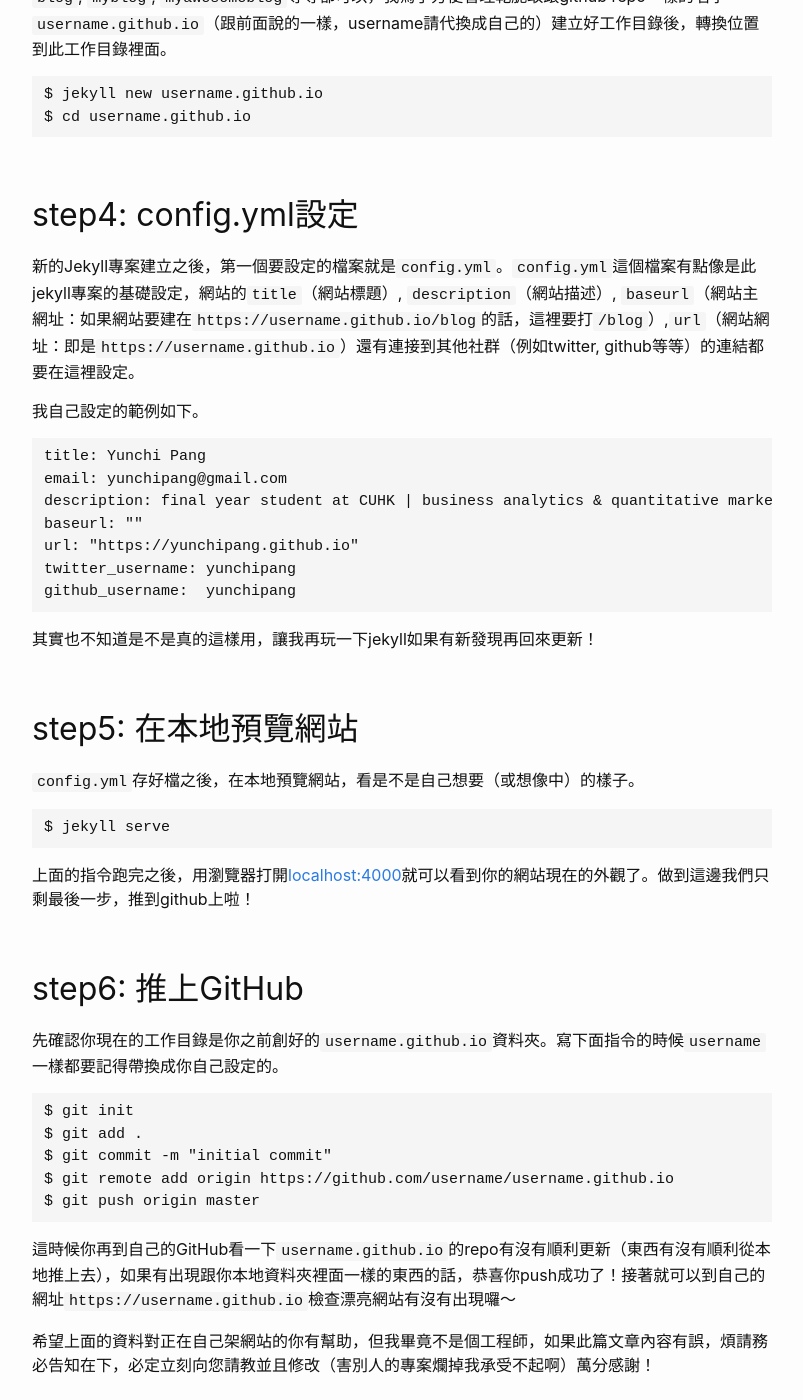
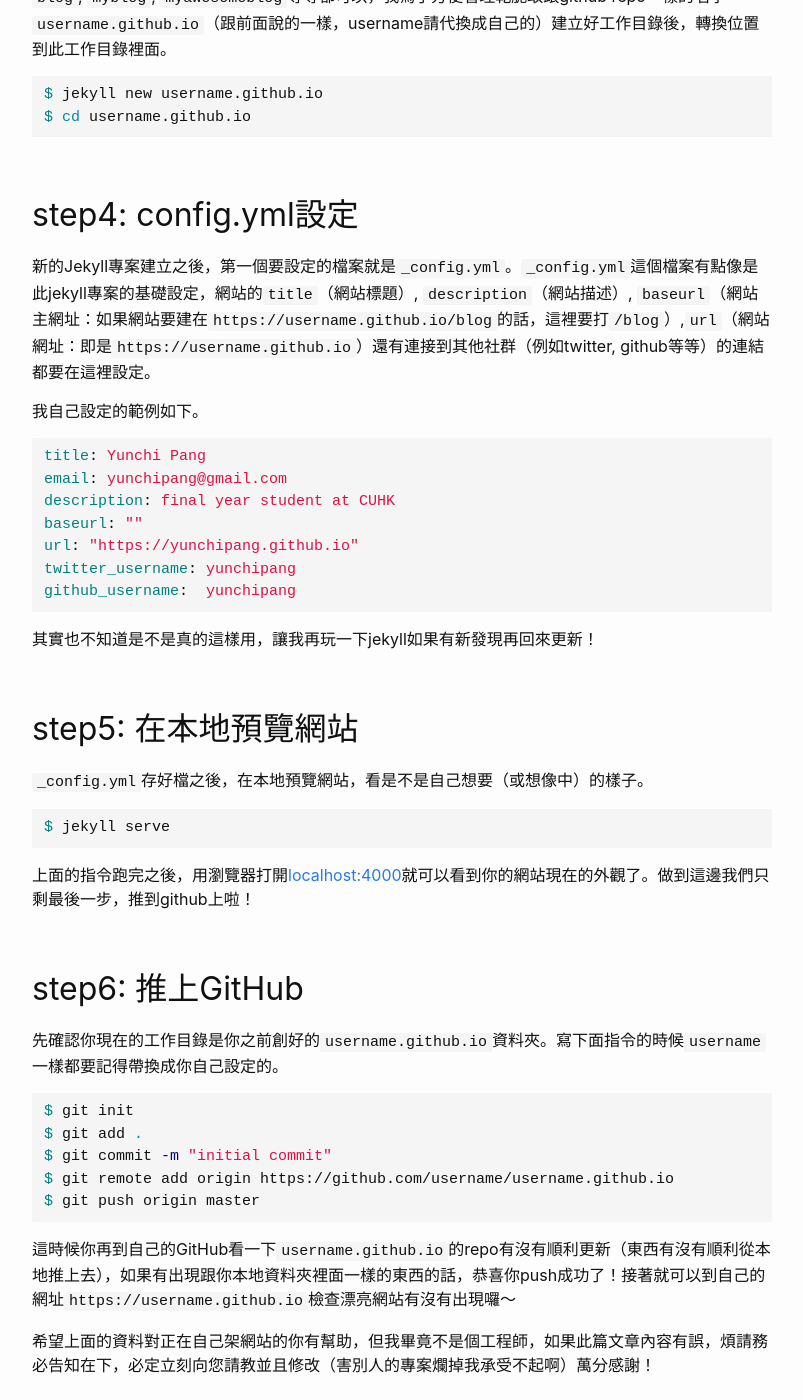
Before and after one commit to yunchipang/yunchipang.github.io, a Jekyll site: the page built from _posts/2020-07-21-setting-up-a-ghpages-site-with-jekyll.md, in a window 1280 px wide and 1400 px high, scrolled down 1805 px. Shown: the whole window, without its empty margins (238-1041 px from the left). Built offline with Jekyll 4.4.1, drawn with Linux system fonts in a browser that asks for light colours; some of the changed text lies outside the part shown.

Commit message:
add 2020-07-24-adding-tags-and-related-posts.md

````diff
--- a/_posts/2020-07-21-setting-up-a-ghpages-site-with-jekyll.md
+++ b/_posts/2020-07-21-setting-up-a-ghpages-site-with-jekyll.md
@@ -29,46 +29,55 @@
 ## step2: 安裝GitHub Pages Gem
 GitHub Pages Gem是用來安裝在本機中用來啟用Jekyll的套件。打開terminal，用以下指令安裝，安裝完畢可以看一下版本訊息。
 
-	$ gem install github-pages
-	$ github-pages --version
+```zsh
+$ gem install github-pages
+$ github-pages --version
+```
 
 如果沒有辦法安裝的話，可能是因為尚未安裝Ruby（前面有提到Jekyll是用Ruby跑的）所以請先安裝Ruby，如果你是Mac系統可以透過homebrew安裝。
 
-    $ brew install ruby
-    $ ruby --version
+```zsh
+$ brew install ruby
+$ ruby --version
+```
 
 <br/>
 
 ## step3: 在本地建立一個新的Jekyll專案
 轉換工作目錄到你要存放此專案的資料夾，建立一個新的jekyll site。這個資料夾可以自由取名，例如`blog`, `myblog`, `myawesomeblog`等等都可以，我為了方便管理乾脆取跟github repo一樣的名字`username.github.io`（跟前面說的一樣，username請代換成自己的）建立好工作目錄後，轉換位置到此工作目錄裡面。
 
-	$ jekyll new username.github.io
-	$ cd username.github.io
-
+```zsh
+$ jekyll new username.github.io
+$ cd username.github.io
+```
 
 <br/>
 
 ## step4: config.yml設定
-新的Jekyll專案建立之後，第一個要設定的檔案就是`config.yml`。`config.yml`這個檔案有點像是此jekyll專案的基礎設定，網站的`title`（網站標題）, `description`（網站描述）, `baseurl`（網站主網址：如果網站要建在`https://username.github.io/blog`的話，這裡要打`/blog`）,`url`（網站網址：即是`https://username.github.io`）還有連接到其他社群（例如twitter, github等等）的連結都要在這裡設定。
+新的Jekyll專案建立之後，第一個要設定的檔案就是`_config.yml`。`_config.yml`這個檔案有點像是此jekyll專案的基礎設定，網站的`title`（網站標題）, `description`（網站描述）, `baseurl`（網站主網址：如果網站要建在`https://username.github.io/blog`的話，這裡要打`/blog`）,`url`（網站網址：即是`https://username.github.io`）還有連接到其他社群（例如twitter, github等等）的連結都要在這裡設定。
 
 我自己設定的範例如下。
 
-	title: Yunchi Pang
-	email: yunchipang@gmail.com
-	description: final year student at CUHK | business analytics & quantitative marketing
-	baseurl: ""
-	url: "https://yunchipang.github.io"
-	twitter_username: yunchipang
-	github_username:  yunchipang
+```yaml
+title: Yunchi Pang
+email: yunchipang@gmail.com
+description: final year student at CUHK
+baseurl: ""
+url: "https://yunchipang.github.io"
+twitter_username: yunchipang
+github_username:  yunchipang
+```
 
 其實也不知道是不是真的這樣用，讓我再玩一下jekyll如果有新發現再回來更新！
 
 <br/>
 
 ## step5: 在本地預覽網站
-`config.yml`存好檔之後，在本地預覽網站，看是不是自己想要（或想像中）的樣子。
+`_config.yml`存好檔之後，在本地預覽網站，看是不是自己想要（或想像中）的樣子。
 
-	$ jekyll serve
+```zsh
+$ jekyll serve
+```
 
 上面的指令跑完之後，用瀏覽器打開[localhost:4000](https://localhost:4000)就可以看到你的網站現在的外觀了。做到這邊我們只剩最後一步，推到github上啦！
 
@@ -77,11 +86,13 @@
 ## step6: 推上GitHub
 先確認你現在的工作目錄是你之前創好的`username.github.io`資料夾。寫下面指令的時候`username` 一樣都要記得帶換成你自己設定的。
 
-	$ git init
-	$ git add .
-	$ git commit -m "initial commit"
-	$ git remote add origin https://github.com/username/username.github.io
-	$ git push origin master
+```zsh
+$ git init
+$ git add .
+$ git commit -m "initial commit"
+$ git remote add origin https://github.com/username/username.github.io
+$ git push origin master
+```
 
 這時候你再到自己的GitHub看一下`username.github.io`的repo有沒有順利更新（東西有沒有順利從本地推上去），如果有出現跟你本地資料夾裡面一樣的東西的話，恭喜你push成功了！接著就可以到自己的網址`https://username.github.io`檢查漂亮網站有沒有出現囉～
 
````
Also changed, not shown: other parts of _posts/2020-07-21-setting-up-a-ghpages-site-with-jekyll.md (+1 -1 lines), _posts/2020-07-22-how-to-add-linkedin-profile-link-to-jekyll.md (+17 -9 lines), _posts/2020-07-22-how-to-insert-images-in-posts.md (+23 -13 lines), _posts/2020-07-22-sop-of-creating-a-new-post.md (+34 -18 lines), _posts/2020-07-24-adding-tags-and-related-posts.md (added, +122 -0 lines), 2 other files.
